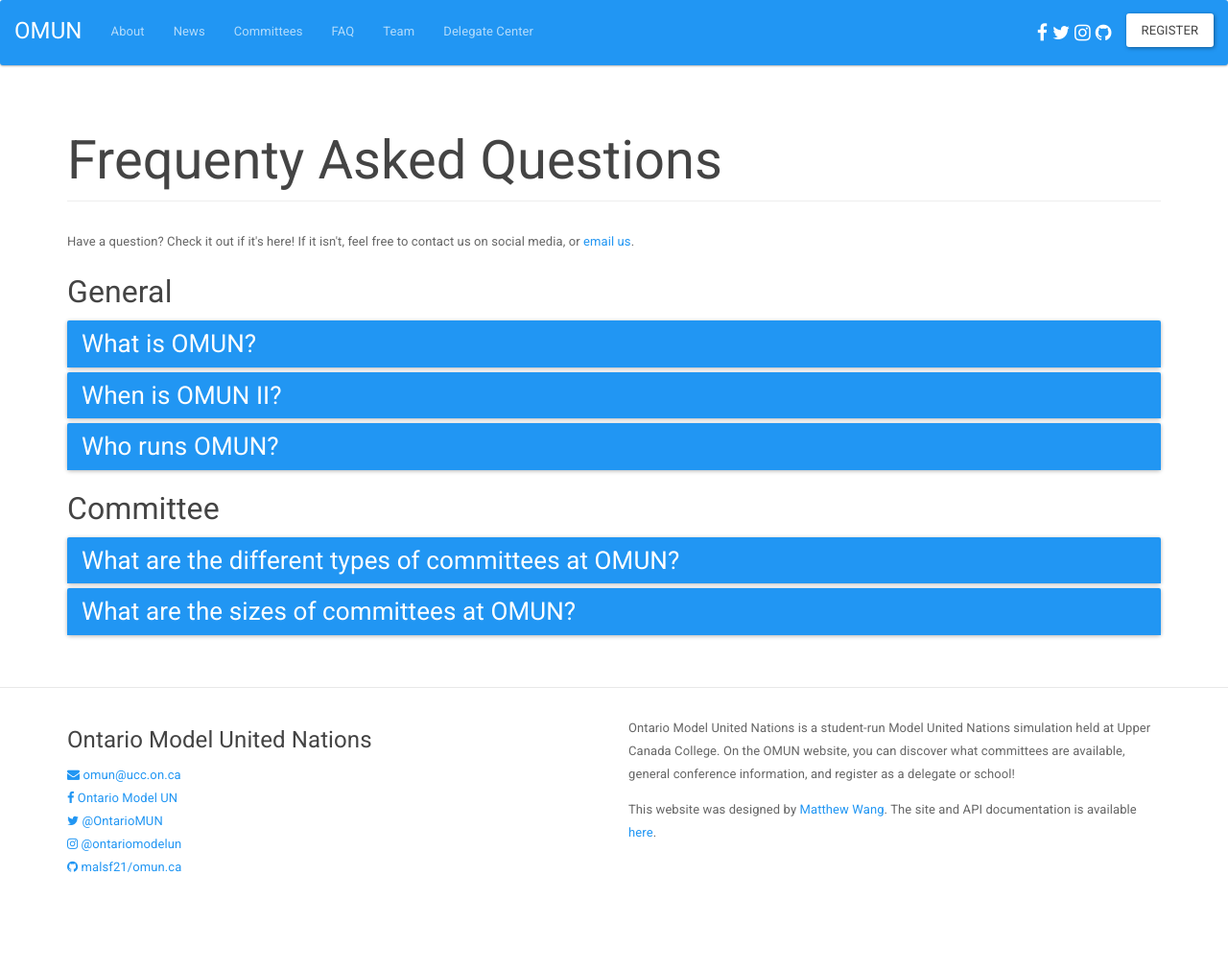
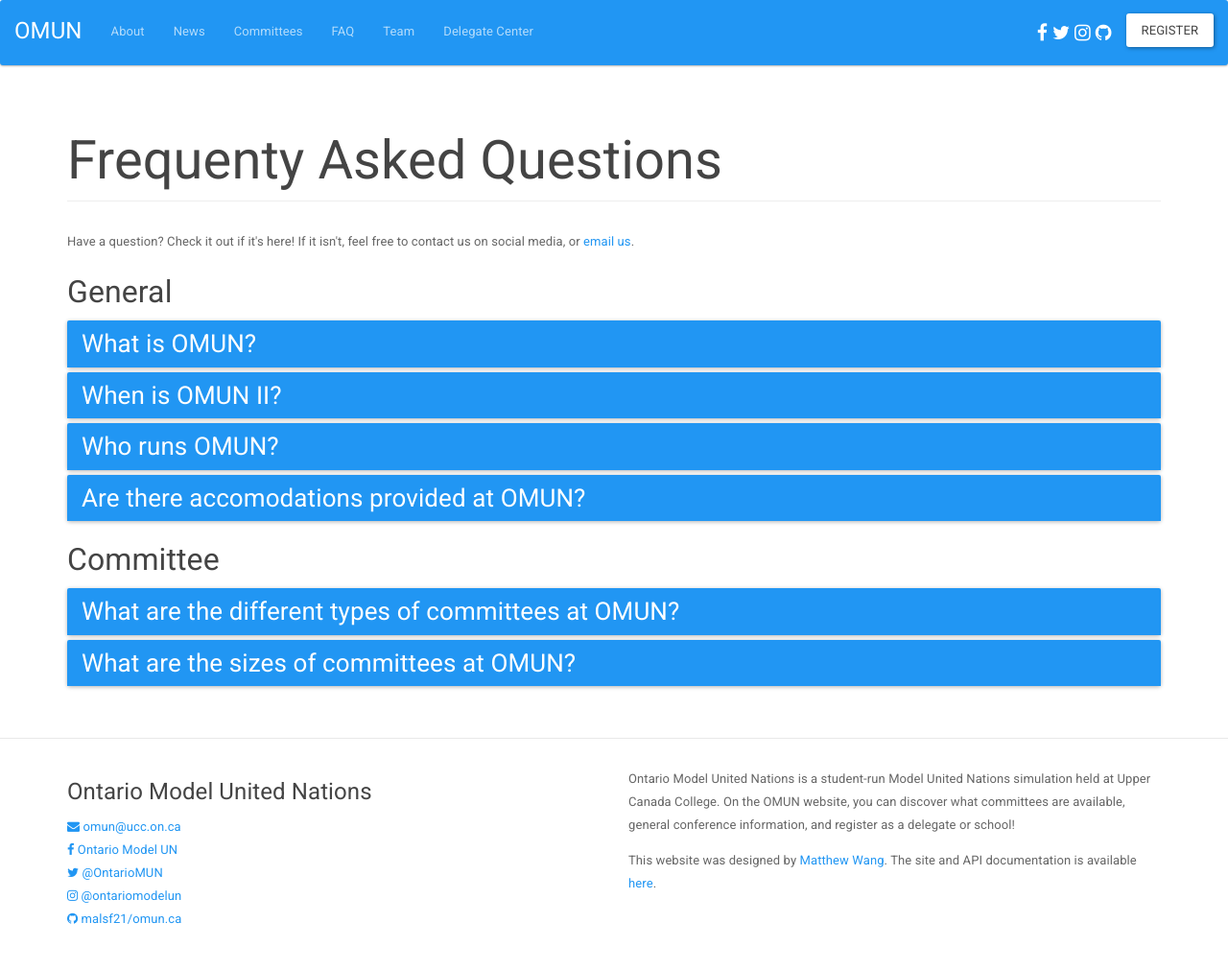
Before and after one commit to malsf21/omun.ca, a Jekyll site: the page built from faq.html, in a window 1280 px wide. Shown: the whole page at 96% size. Built offline with Jekyll 4.4.1, drawn with Linux system fonts in a browser that asks for light colours; before the commit the page ends 958 px from its top, so only the background shows below that.

Commit message:
adjusts a little content

```diff
--- a/_data/faq.yml
+++ b/_data/faq.yml
@@ -13,6 +13,11 @@ omunwho:
   question: Who runs OMUN?
   answer: "OMUN is an entirely student-run Model UN Simulation; you can find the secretariat, chairs, and other organisational staff at our team page."
 
+omunacommodations:
+  type: general
+  question: Are there accomodations provided at OMUN?
+  answer: "OMUN will be partnering with a hotel to offer discounted accommodations in downtown Toronto. More information coming soon."
+
 committeetypes:
   type: committee
   question: What are the different types of committees at OMUN?
--- a/index.html
+++ b/index.html
@@ -8,11 +8,7 @@ layout: default
     $("#timeLeft").html(getTimeRemaining(deadLine));
   }, 1000);
 </script>
-
 <div class="container">
-  <div class="alert alert-success" role="alert">
-    <span class="fa fa-warning"></span> <strong>Hey there!</strong> Welcome to the OMUN II Website! We're still working on this website, including more committee descriptions, FAQs, and registration; you just get a sneak peek! You're free to browse in the meantime, just remember to check back more for more updates!
-  </div>
   <div class="jumbotron">
     <h1 class="page-header">Ontario Model United Nations II <small>April 22nd/23rd</h1>
     <p class="lead">Ontario Model United Nations is a student-run Model United Nations simulation held at Upper Canada College. </p>
```
Also changed, not shown: 1 other file.
